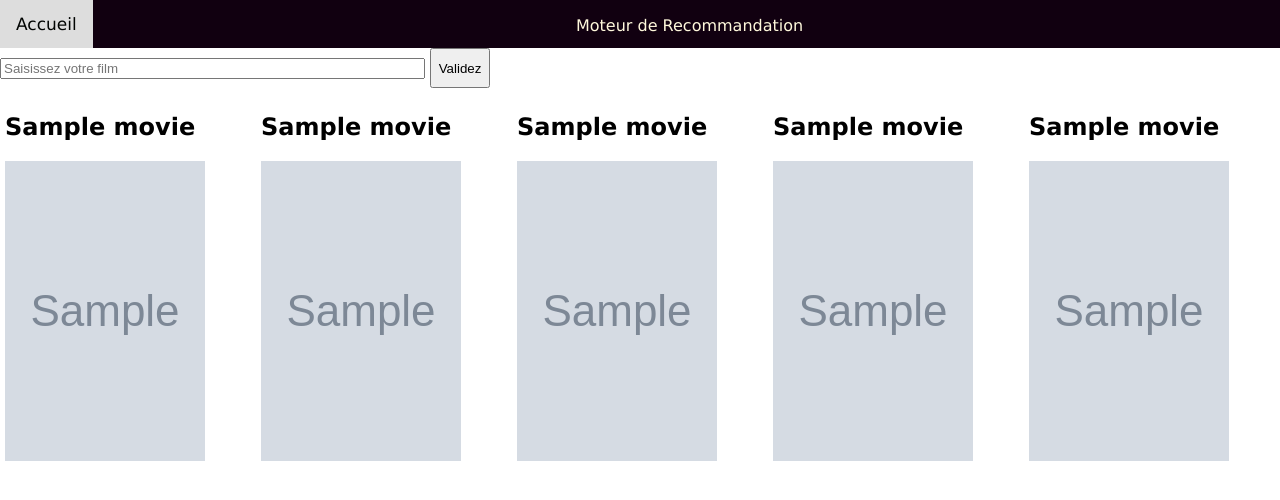
After one commit to Thierno-IA/Moteur-de-Recommandation-, a Flask app: template templates/moteur.html in a window 1280 px wide. The commit adds this page. Shown: the top 500 px of the page. Run offline with Flask 2, Linux system fonts and the light colour scheme; the template is opened without the code that fills it: most values are stand-ins (such as "Sample title", 1, 10 or a date in 2020); grey boxes marked "Sample" are stand-in pictures; parts of the project's set-up code (start-up, migrations or seed data) failed here and were passed over.

Commit message:
Add files via upload

```diff
--- /dev/null
+++ b/templates/moteur.html
@@ -0,0 +1,60 @@
+{% extends 'base.html' %}
+{% block head %}
+
+    <head>
+        <meta charset="UTF-8">
+        <title>Moteur de Recommandation</title>
+        <style>
+            body {margin: 0;font-family: Verdana, Tahoma, sans-serif;}
+            .topnav {overflow: hidden;background-color: rgb(17, 0, 16);}
+            .topnav a {float: left;color:  brown;text-align: center;padding: 14px 16px;text-decoration: none; font-size: 17px;}            .topnav a:hover {background-color: #ddd;color: black;}
+            .topnav a:hover {background-color: #ddd;color: rgb(1, 4, 2);}
+            * {box-sizing: border-box;}
+            .row {display: flex;}
+            .column {flex: 33.33%;padding: 5px;}
+            .forum{padding: 10px;}
+            .button{height:40px;width:60px;}
+            .whi{color: cornsilk;left:10px;left: 45%;position:absolute;}
+
+        </style>
+    </head>
+{% endblock %}
+{% block body %}
+
+<div class="topnav">
+    <a class="active" href="#">Accueil</a>
+    <p class="whi">Moteur de Recommandation</p>
+</div>
+
+<form method="POST">
+    <input type="nm" placeholder="Saisissez votre film" name="nm" size='50'>
+    <button type="submit" class="button">Validez</button>
+  </form>
+
+<div class="row">
+    <div class="column">
+        <h2> {{movie[0]}}</h2>
+        <img src={{imgs[0]}}  alt=""width="200" height="300">
+    </div>
+    <div class="column">
+        <h2> {{movie[1]}}</h2>
+        <img src={{imgs[1]}}  alt="" width="200" height="300">
+    </div>
+    <div class="column">
+        <h2> {{movie[2]}}</h2>
+        <img src={{imgs[2]}}  alt="" width="200" height="300">
+    </div>
+    <div class="column">
+        <h2> {{movie[3]}}</h2>
+        <img src={{imgs[3]}} alt="" width="200" height="300">
+
+    </div>
+    <div class="column">
+        <h2> {{movie[4]}}</h2>
+        <img src={{imgs[4]}}  alt="" width="200" height="300">
+    </div>
+  </div>
+{%for i in movie%}
+{%endfor%}
+
+{% endblock %}
```
Also changed, not shown: templates/index.html (+11 -11 lines), templates/base.html (line endings or trailing spaces).
